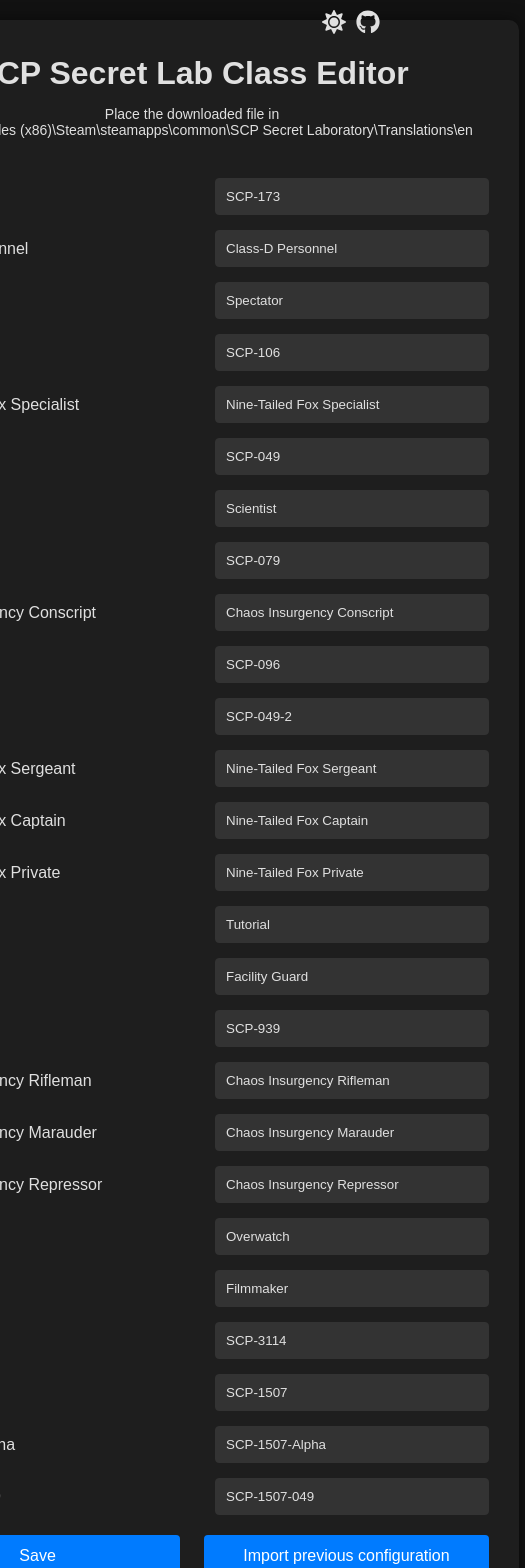
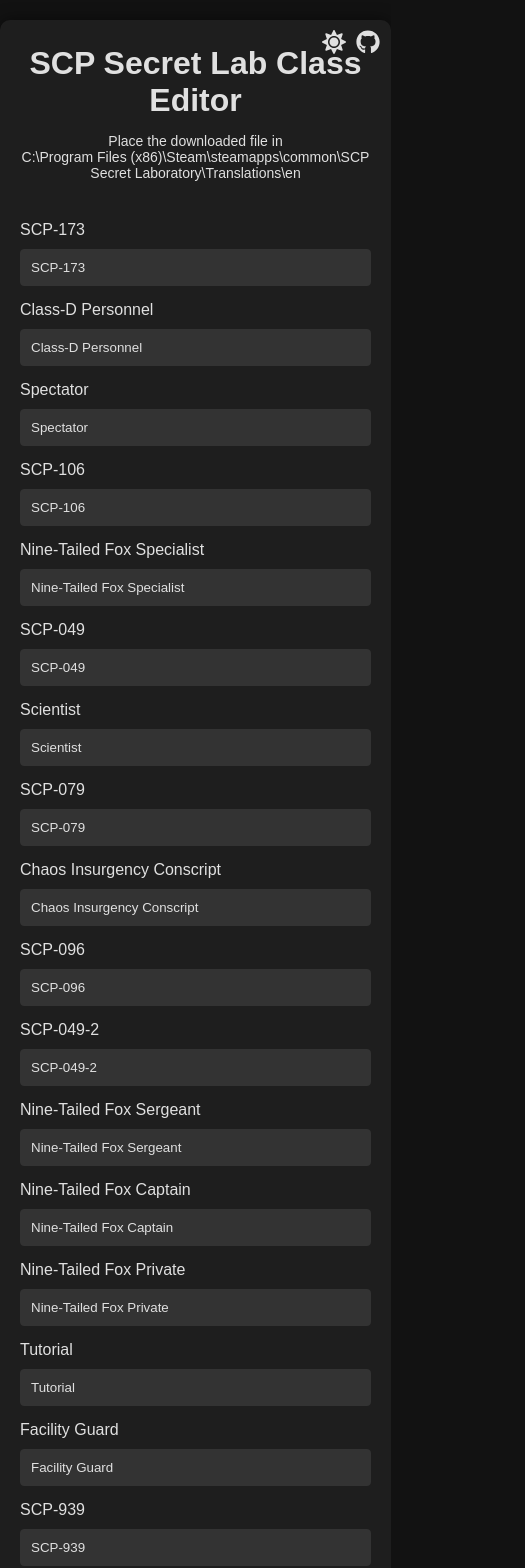
Before and after one commit to RadNotRed/sl-classname-editor, a React app: page / in a window 390 px wide. Shown: the top 1568 px of the page, 525 px wide, since content can reach past the window. Built offline with nearby package versions, Linux system fonts and the light colour scheme.

Commit message:
style: mobile support

```diff
--- a/src/styles.css
+++ b/src/styles.css
@@ -171,3 +171,42 @@
 ::-webkit-scrollbar-thumb:hover {
   background-color: var(--scrollbar-thumb-hover-color);
 }
+
+@media (max-width: 768px) {
+  .container {
+    width: 90%;
+    padding: 20px;
+  }
+
+  .class-item {
+    flex-direction: column;
+    align-items: flex-start;
+  }
+
+  .class-item span {
+    min-width: 100%;
+    margin-bottom: 10px;
+    margin-right: 0;
+  }
+
+  .class-item input {
+    width: 100%;
+    box-sizing: border-box;
+  }
+
+  .button-container {
+    flex-direction: column;
+  }
+
+  .file-upload-label,
+  button {
+    width: 100%;
+    margin-bottom: 10px;
+  }
+
+  .top-right-icons {
+    position: absolute;
+    top: 10px;
+    right: 10px;
+  }
+}
```
